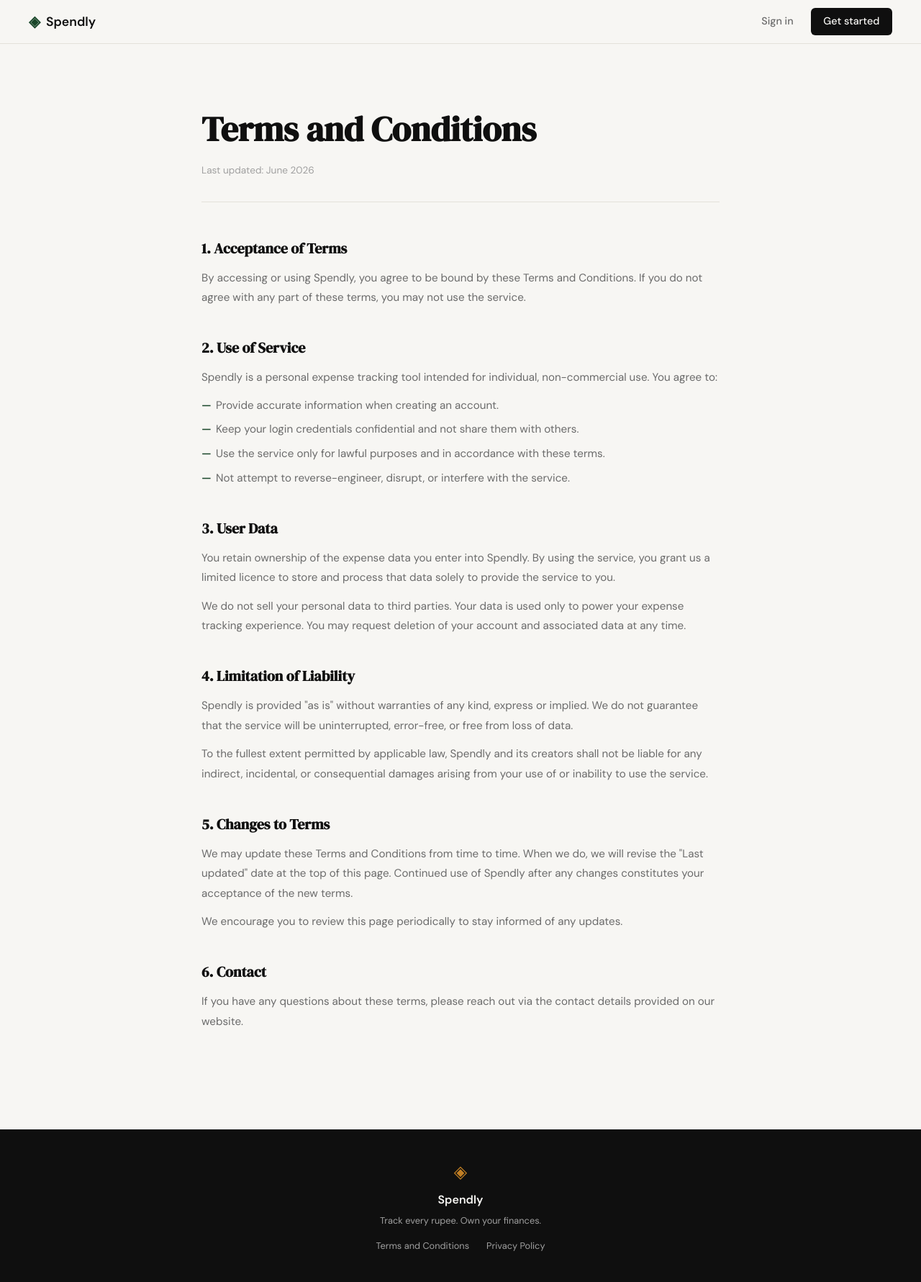
After one commit to rkg209/Spendly, a Flask app: page /terms in a window 1280 px wide. The commit adds this page. Shown: the whole page at 72% size. Run offline with Flask 3, Linux system fonts and the light colour scheme.

Commit message:
landing: add terms and conditions page and route

```diff
--- a/app.py
+++ b/app.py
@@ -20,6 +20,11 @@ def register():
 @app.route("/login")
 def login():
     return render_template("login.html")
+
+
+@app.route("/terms")
+def terms():
+    return render_template("terms.html")
 
 
 # ------------------------------------------------------------------ #
--- a/static/css/style.css
+++ b/static/css/style.css
@@ -478,6 +478,81 @@ a { color: inherit; text-decoration: none; }
 .auth-switch a:hover { text-decoration: underline; }
 
 /* ------------------------------------------------------------------ */
+/* Legal pages (Terms, Privacy)                                        */
+/* ------------------------------------------------------------------ */
+
+.legal-page {
+    padding: 5rem 2rem 6rem;
+}
+
+.legal-inner {
+    max-width: 720px;
+    margin: 0 auto;
+}
+
+.legal-title {
+    font-family: var(--font-display);
+    font-size: clamp(2rem, 4vw, 3rem);
+    color: var(--ink);
+    margin-bottom: 0.5rem;
+}
+
+.legal-updated {
+    font-size: 0.85rem;
+    color: var(--ink-faint);
+    margin-bottom: 3rem;
+    display: block;
+    padding-bottom: 2rem;
+    border-bottom: 1px solid var(--border);
+}
+
+.legal-section {
+    margin-bottom: 2.5rem;
+}
+
+.legal-section h2 {
+    font-family: var(--font-display);
+    font-size: 1.25rem;
+    color: var(--ink);
+    margin-bottom: 0.75rem;
+}
+
+.legal-section p {
+    font-size: 0.95rem;
+    color: var(--ink-muted);
+    line-height: 1.8;
+    margin-bottom: 0.75rem;
+}
+
+.legal-section p:last-child {
+    margin-bottom: 0;
+}
+
+.legal-section ul {
+    list-style: none;
+    display: flex;
+    flex-direction: column;
+    gap: 0.5rem;
+    margin-top: 0.5rem;
+}
+
+.legal-section ul li {
+    font-size: 0.95rem;
+    color: var(--ink-muted);
+    line-height: 1.7;
+    padding-left: 1.25rem;
+    position: relative;
+}
+
+.legal-section ul li::before {
+    content: '—';
+    position: absolute;
+    left: 0;
+    color: var(--accent);
+    font-weight: 600;
+}
+
+/* ------------------------------------------------------------------ */
 /* Footer                                                              */
 /* ------------------------------------------------------------------ */
 
@@ -507,6 +582,20 @@ a { color: inherit; text-decoration: none; }
     color: var(--ink-faint);
 }
 
+.footer-links {
+    display: flex;
+    gap: 1.5rem;
+    margin-top: 0.5rem;
+}
+
+.footer-links a {
+    font-size: 0.8rem;
+    color: var(--ink-faint);
+    transition: color 0.2s;
+}
+
+.footer-links a:hover { color: var(--paper); }
+
 /* ------------------------------------------------------------------ */
 /* Responsive                                                          */
 /* ------------------------------------------------------------------ */
--- a/templates/base.html
+++ b/templates/base.html
@@ -35,7 +35,7 @@
             <span class="footer-name">Spendly</span>
             <p class="footer-copy">Track every rupee. Own your finances.</p>
             <div class="footer-links">
-                <a href="#">Terms and Conditions</a>
+                <a href="/terms">Terms and Conditions</a>
                 <a href="#">Privacy Policy</a>
             </div>
         </div>
--- /dev/null
+++ b/templates/terms.html
@@ -0,0 +1,53 @@
+{% extends "base.html" %}
+
+{% block title %}Terms and Conditions — Spendly{% endblock %}
+
+{% block content %}
+
+<section class="legal-page">
+    <div class="legal-inner">
+        <h1 class="legal-title">Terms and Conditions</h1>
+        <p class="legal-updated">Last updated: June 2026</p>
+
+        <div class="legal-section">
+            <h2>1. Acceptance of Terms</h2>
+            <p>By accessing or using Spendly, you agree to be bound by these Terms and Conditions. If you do not agree with any part of these terms, you may not use the service.</p>
+        </div>
+
+        <div class="legal-section">
+            <h2>2. Use of Service</h2>
+            <p>Spendly is a personal expense tracking tool intended for individual, non-commercial use. You agree to:</p>
+            <ul>
+                <li>Provide accurate information when creating an account.</li>
+                <li>Keep your login credentials confidential and not share them with others.</li>
+                <li>Use the service only for lawful purposes and in accordance with these terms.</li>
+                <li>Not attempt to reverse-engineer, disrupt, or interfere with the service.</li>
+            </ul>
+        </div>
+
+        <div class="legal-section">
+            <h2>3. User Data</h2>
+            <p>You retain ownership of the expense data you enter into Spendly. By using the service, you grant us a limited licence to store and process that data solely to provide the service to you.</p>
+            <p>We do not sell your personal data to third parties. Your data is used only to power your expense tracking experience. You may request deletion of your account and associated data at any time.</p>
+        </div>
+
+        <div class="legal-section">
+            <h2>4. Limitation of Liability</h2>
+            <p>Spendly is provided "as is" without warranties of any kind, express or implied. We do not guarantee that the service will be uninterrupted, error-free, or free from loss of data.</p>
+            <p>To the fullest extent permitted by applicable law, Spendly and its creators shall not be liable for any indirect, incidental, or consequential damages arising from your use of or inability to use the service.</p>
+        </div>
+
+        <div class="legal-section">
+            <h2>5. Changes to Terms</h2>
+            <p>We may update these Terms and Conditions from time to time. When we do, we will revise the "Last updated" date at the top of this page. Continued use of Spendly after any changes constitutes your acceptance of the new terms.</p>
+            <p>We encourage you to review this page periodically to stay informed of any updates.</p>
+        </div>
+
+        <div class="legal-section">
+            <h2>6. Contact</h2>
+            <p>If you have any questions about these terms, please reach out via the contact details provided on our website.</p>
+        </div>
+    </div>
+</section>
+
+{% endblock %}
```
Also changed, not shown: 1 other file.
